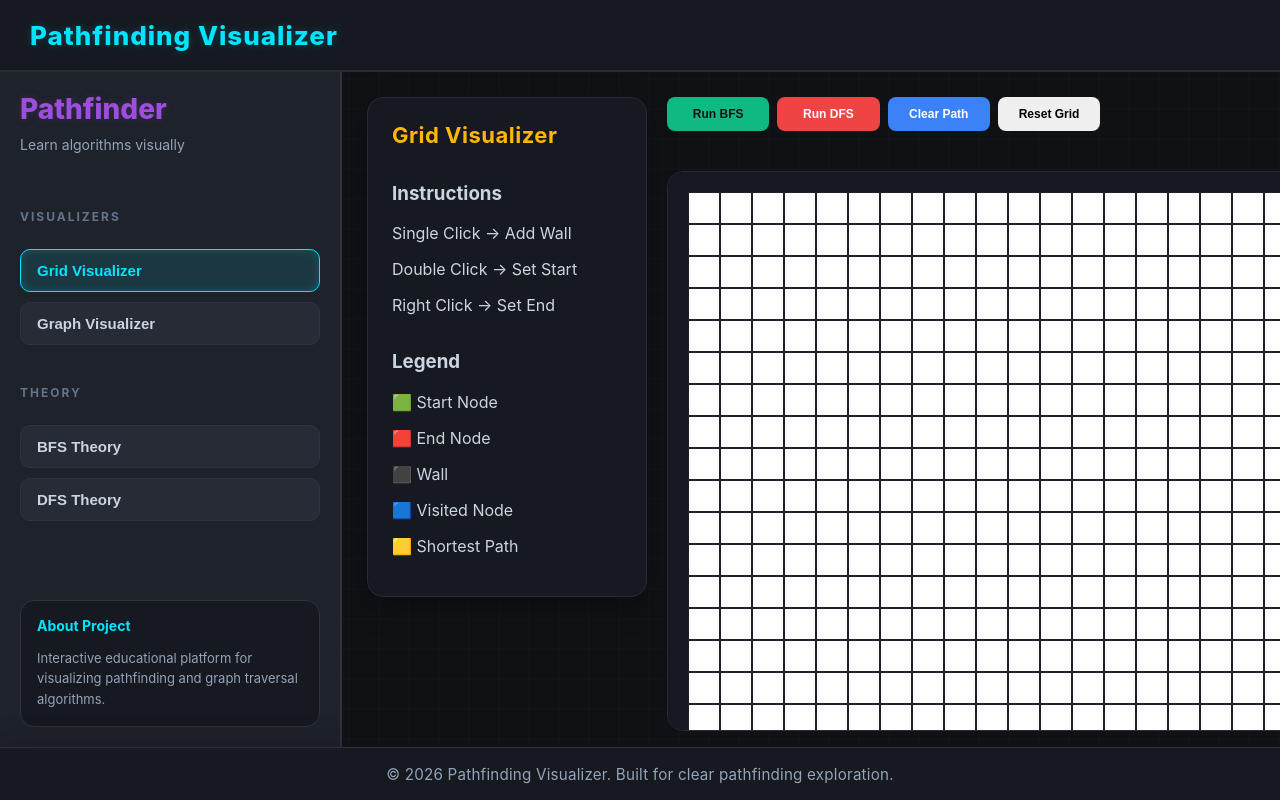
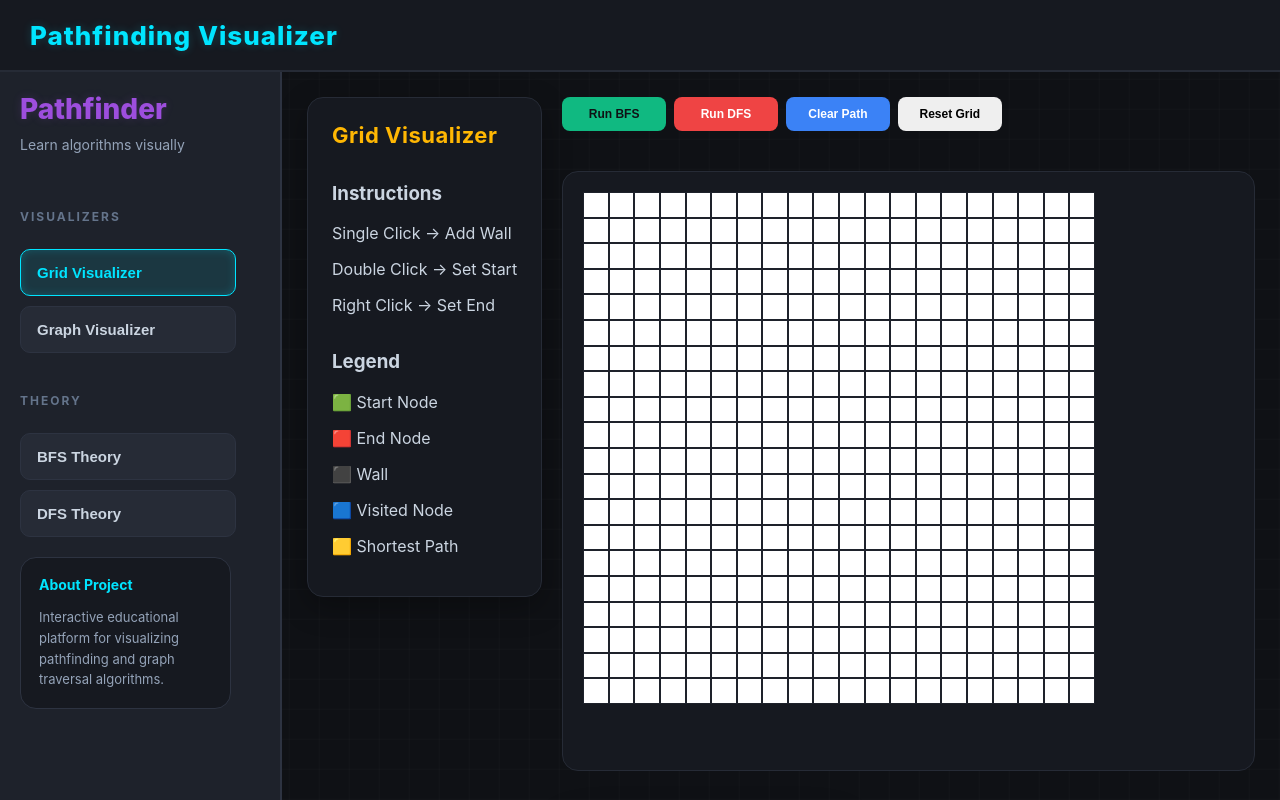
Before and after one commit to saisrinath-kotta/pathfinding-visualizer, a React (Create React App) app: page / in a window 1280 px wide. Shown: the top 800 px of the page. Built offline with nearby package versions, Linux system fonts and the light colour scheme.

Commit message:
Updation in Responsive UI

```diff
--- a/src/App.css
+++ b/src/App.css
@@ -32,10 +32,12 @@
   from {
     transform: rotate(0deg);
   }
+
   to {
     transform: rotate(360deg);
   }
 }
+
 .row {
   display: flex;
 }
--- a/src/components/Grid.js
+++ b/src/components/Grid.js
@@ -531,5 +531,6 @@ const [executionTime, setExecutionTime] =
 
     </div>
 
-);}
+  );
+}
 export default Grid;
--- a/src/layout.css
+++ b/src/layout.css
@@ -1,17 +1,19 @@
 /* ================= GLOBAL & THEME BASE ================= */
 body {
   margin: 0;
-  background-color: #0f1115; /* Deep Cyber Obsidian */
+  background-color: #0f1115;
+  /* Deep Cyber Obsidian */
   font-family: 'Inter', 'Segoe UI', Arial, sans-serif;
   color: #e2e8f0;
-  overflow: hidden;
+  overflow-x: hidden;
+  overflow-y: auto;
 }
 
 /* APP */
 .app {
   display: flex;
   flex-direction: column;
-  height: 100vh;
+  min-height: 100vh;
 }
 
 /* NAVBAR */
@@ -37,16 +39,25 @@ body {
 
 /* MAIN LAYOUT */
 .main-layout {
+
   display: flex;
+
   flex: 1;
-  min-height: 0;
+
+  width: 100%;
+
+  min-height: calc(100vh - 70px);
+
+  overflow: hidden;
 }
 
 /* ================= FUTURISTIC DARK SIDEBAR ================= */
 .sidebar {
-  width: 300px;
+  width: 280px;
+  flex-shrink: 0;
   padding: 20px;
-  background-color: #1e222b; /* Metallic Gunmetal */
+  background-color: #1e222b;
+  /* Metallic Gunmetal */
   border-right: 2px solid #2d3341;
   overflow-y: auto;
   display: flex;
@@ -83,11 +94,11 @@ body {
 
 /* SIDEBAR NAV BUTTONS */
 .sidebar-btn {
-  width: 100%;
-  padding: 12px;
+  width: 90%;
+  padding: 14px 18px;
   border: 1px solid #2d3341;
   border-radius: 10px;
-  margin-top: 10px;
+  margin: 10px auto 0 auto;
   background-color: #262b36;
   color: #cbd5e1;
   font-size: 15px;
@@ -116,11 +127,13 @@ body {
 
 /* ABOUT BOX */
 .sidebar-about {
-  margin-top: auto;
+  margin-top: 20px;
   background: #161920;
+  width: 88%;
   border: 1px solid #2d3341;
-  border-radius: 14px;
-  padding: 16px;
+  border-radius: 16px;
+  padding: 18px;
+  box-sizing: border-box;
 }
 
 .sidebar-about h3 {
@@ -138,7 +151,16 @@ body {
 
 /* ================= VISUALIZER MAIN STAGE W/ MOVING ANIMATION ================= */
 .visualizer-area {
+
   flex: 1;
+
+  min-width: 0;
+
+  width: 100%;
+
+  overflow: auto;
+
+  padding: 25px;
   padding: 25px;
   overflow: auto;
   position: relative;
@@ -151,33 +173,78 @@ body {
 }
 
 @keyframes backgroundScroll {
-  0% { background-position: 0 0; }
-  100% { background-position: 30px 30px; }
+  0% {
+    background-position: 0 0;
+  }
+
+  100% {
+    background-position: 30px 30px;
+  }
 }
 
 /* ALGORITHM TRAVERSAL COLORS WITH PULSE ANIMATIONS */
-.green  { background: #10b981 !important; box-shadow: 0 0 14px rgba(16, 185, 129, 0.5); animation: nodePulse 0.3s ease-out; }
-.red    { background: #ef4444 !important; box-shadow: 0 0 14px rgba(239, 68, 68, 0.5); animation: nodePulse 0.3s ease-out; }
-.black  { background: #475569 !important; border: 1px solid #64748b; }
-.blue   { background: #3b82f6 !important; box-shadow: 0 0 14px rgba(59, 130, 246, 0.6); animation: nodePulse 0.4s ease-out; }
-.yellow { background: #f59e0b !important; box-shadow: 0 0 18px rgba(245, 158, 11, 0.7); animation: nodePulse 0.3s ease-out; }
+.green {
+  background: #10b981 !important;
+  box-shadow: 0 0 14px rgba(16, 185, 129, 0.5);
+  animation: nodePulse 0.3s ease-out;
+}
+
+.red {
+  background: #ef4444 !important;
+  box-shadow: 0 0 14px rgba(239, 68, 68, 0.5);
+  animation: nodePulse 0.3s ease-out;
+}
+
+.black {
+  background: #475569 !important;
+  border: 1px solid #64748b;
+}
+
+.blue {
+  background: #3b82f6 !important;
+  box-shadow: 0 0 14px rgba(59, 130, 246, 0.6);
+  animation: nodePulse 0.4s ease-out;
+}
+
+.yellow {
+  background: #f59e0b !important;
+  box-shadow: 0 0 18px rgba(245, 158, 11, 0.7);
+  animation: nodePulse 0.3s ease-out;
+}
 
 @keyframes nodePulse {
-  0% { transform: scale(0.6); opacity: 0.8; }
-  50% { transform: scale(1.15); }
-  100% { transform: scale(1); opacity: 1; }
+  0% {
+    transform: scale(0.6);
+    opacity: 0.8;
+  }
+
+  50% {
+    transform: scale(1.15);
+  }
+
+  100% {
+    transform: scale(1);
+    opacity: 1;
+  }
 }
 
 /* ================= HORIZONTAL SIDE-BY-SIDE LAYOUTS ================= */
-.graph-layout, .grid-layout {
+.graph-layout,
+.grid-layout {
+
   display: flex;
-  flex-direction: row;
+
   gap: 20px;
-  height: 90%;
-  align-items: stretch;
+
+  width: 100%;
+
+  height: 100%;
+
+  align-items: flex-start;
 }
 
-.graph-controls, .grid-sidebar {
+.graph-controls,
+.grid-sidebar {
   display: flex;
   flex-direction: column;
   gap: 20px;
@@ -209,7 +276,8 @@ body {
 .graph-info-card h2,
 .grid-info-card h2 {
   margin: 0 0 15px 0;
-  color: #ffb703; /* Futuristic Amber Warning Gold */
+  color: #ffb703;
+  /* Futuristic Amber Warning Gold */
   font-size: 22px;
   letter-spacing: 0.5px;
   font-weight: 700;
@@ -217,8 +285,10 @@ body {
 
 .grid-info-card {
   color: #cbd5e1;
-  width: 280px; /* MODIFIED: Slighly slimmer side-panel card for grid info */
-  min-width: 280px;
+  width: 24%;
+  /* MODIFIED: Slighly slimmer side-panel card for grid info */
+  min-width: 250px;
+  max-width: 320px;
   display: flex;
   flex-direction: column;
 }
@@ -226,49 +296,72 @@ body {
 /* ================= GRID WORKSPACE BUTTONS ================= */
 .grid-buttons {
   display: flex;
-  gap: 8px; /* MODIFIED: Cleaner tighter spacing */
+  gap: 8px;
+  /* MODIFIED: Cleaner tighter spacing */
   margin-bottom: 20px;
 }
 
 /* Specific individual functional button coloring for Grid Visualizer */
 .grid-buttons button:nth-child(1) {
-  background-color: #10b981; /* GREEN for Find Path */
+  background-color: #10b981;
+  /* GREEN for Find Path */
   color: #0f1115;
 }
-.grid-buttons button:nth-child(1):hover { background-color: #059669; box-shadow: 0 0 12px rgba(16, 185, 129, 0.3); }
+
+.grid-buttons button:nth-child(1):hover {
+  background-color: #059669;
+  box-shadow: 0 0 12px rgba(16, 185, 129, 0.3);
+}
 
 .grid-buttons button:nth-child(2) {
-  background-color: #ef4444; /* RED for Clear Path */
+  background-color: #ef4444;
+  /* RED for Clear Path */
   color: #ffffff;
 }
-.grid-buttons button:nth-child(2):hover { background-color: #dc2626; box-shadow: 0 0 12px rgba(239, 68, 68, 0.3); }
+
+.grid-buttons button:nth-child(2):hover {
+  background-color: #dc2626;
+  box-shadow: 0 0 12px rgba(239, 68, 68, 0.3);
+}
 
 .grid-buttons button:nth-child(3) {
-  background-color: #3b82f6; /* BLUE for Reset Grid */
+  background-color: #3b82f6;
+  /* BLUE for Reset Grid */
   color: #ffffff;
 }
-.grid-buttons button:nth-child(3):hover { background-color: #2563eb; box-shadow: 0 0 12px rgba(59, 130, 246, 0.3); }
+
+.grid-buttons button:nth-child(3):hover {
+  background-color: #2563eb;
+  box-shadow: 0 0 12px rgba(59, 130, 246, 0.3);
+}
 
 /* Grid Button Global Base Rules */
 .grid-buttons button {
   flex: 1;
-  padding: 10px; /* MODIFIED: Decreased button padding size */
+  padding: 10px;
+  /* MODIFIED: Decreased button padding size */
   border: none;
   border-radius: 8px;
-  font-size: 12px; /* MODIFIED: Decreased font size for button text layout */
+  font-size: 12px;
+  /* MODIFIED: Decreased font size for button text layout */
   font-weight: 700;
   cursor: pointer;
-  max-width : 15%;
+  max-width: 15%;
   transition: all 0.2s ease;
 }
+
 .grid-buttons button:hover {
   transform: translateY(-2px);
 }
 
 /* ================= GRAPH INPUT CONTAINER & TEXTAREAS ================= */
 .graph-input-card {
-  width: 260px; /* MODIFIED: Decreased panel size from 320px to widen stage view */
-  min-width: 260px;
+
+  width: 24%;
+
+  min-width: 250px;
+
+  max-width: 320px;
 }
 
 .graph-input-card fieldset {
@@ -289,7 +382,8 @@ body {
 
 .graph-input-card textarea {
   width: 100%;
-  min-height: 120px; /* MODIFIED: Slightly optimized height footprint */
+  min-height: 120px;
+  /* MODIFIED: Slightly optimized height footprint */
   border: 1px solid #2d3341;
   border-radius: 10px;
   padding: 14px;
@@ -302,6 +396,7 @@ body {
   resize: vertical;
   transition: border-color 0.2s;
 }
+
 .graph-input-card textarea:focus {
   border-color: #00e5ff;
 }
@@ -318,6 +413,7 @@ body {
   box-sizing: border-box;
   transition: border-color 0.2s;
 }
+
 .graph-input-card input:focus {
   border-color: #00e5ff;
 }
@@ -341,22 +437,51 @@ body {
   font-weight: 700;
   transition: all 0.2s ease;
 }
-.graph-buttons button:hover { transform: translateY(-2px); }
+
+.graph-buttons button:hover {
+  transform: translateY(-2px);
+}
 
 /* Explicit unique colorful button bindings for Graph algorithm pipelines */
-.graph-buttons button:nth-child(1) { background-color: #ff70a6; color: #ffffff; } /* Neon Coral Pink */
-.graph-buttons button:nth-child(1):hover { background-color: #ff4787; box-shadow: 0 0 12px rgba(255, 112, 166, 0.3); }
+.graph-buttons button:nth-child(1) {
+  background-color: #ff70a6;
+  color: #ffffff;
+}
 
-.graph-buttons button:nth-child(2) { background-color: #a855f7; color: #ffffff; } /* High-Tech Purple */
-.graph-buttons button:nth-child(2):hover { background-color: #9333ea; box-shadow: 0 0 12px rgba(168, 85, 247, 0.3); }
+/* Neon Coral Pink */
+.graph-buttons button:nth-child(1):hover {
+  background-color: #ff4787;
+  box-shadow: 0 0 12px rgba(255, 112, 166, 0.3);
+}
 
-.graph-buttons button:nth-child(3) { background-color: #f59e0b; color: #0f1115; } /* Cyber Gold Orange */
-.graph-buttons button:nth-child(3):hover { background-color: #d97706; box-shadow: 0 0 12px rgba(245, 158, 11, 0.3); }
+.graph-buttons button:nth-child(2) {
+  background-color: #a855f7;
+  color: #ffffff;
+}
+
+/* High-Tech Purple */
+.graph-buttons button:nth-child(2):hover {
+  background-color: #9333ea;
+  box-shadow: 0 0 12px rgba(168, 85, 247, 0.3);
+}
+
+.graph-buttons button:nth-child(3) {
+  background-color: #f59e0b;
+  color: #0f1115;
+}
+
+/* Cyber Gold Orange */
+.graph-buttons button:nth-child(3):hover {
+  background-color: #d97706;
+  box-shadow: 0 0 12px rgba(245, 158, 11, 0.3);
+}
 
 /* ================= GRAPH & GRID WORKSPACE BACKDROP VISUALIZERS ================= */
 .graph-info-card {
-  width: 260px; /* MODIFIED: Decreased panel size from 320px to widen stage view */
-  min-width: 260px;
+  width: 24%;
+  /* MODIFIED: Decreased panel size from 320px to widen stage view */
+  min-width: 250px;
+  max-width: 320px;
   line-height: 1.7;
   color: #94a3b8;
   display: flex;
@@ -370,7 +495,13 @@ body {
   border-radius: 10px;
   border: 1px solid #2d3341;
 }
-.legend-box h3 { margin-top: 0; color: #38bdf8; font-size: 14px; margin-bottom: 10px; }
+
+.legend-box h3 {
+  margin-top: 0;
+  color: #38bdf8;
+  font-size: 14px;
+  margin-bottom: 10px;
+}
 
 .legend-item {
   display: flex;
@@ -380,7 +511,11 @@ body {
   margin-bottom: 8px;
   color: #cbd5e1;
 }
-.legend-item:last-child { margin-bottom: 0; }
+
+.legend-item:last-child {
+  margin-bottom: 0;
+}
+
 .legend-color {
   width: 16px;
   height: 16px;
@@ -408,9 +543,12 @@ body {
 /* THE CONTAINER STAGE COMPONENT MODULE */
 .graph-box,
 .grid-container {
- flex: 1;
+  flex: 1;
 
-  min-height: 560px;
+  min-height: 600px;
+  width: 100%;
+
+  height: 100%;
 
   background: #161920;
 
@@ -426,26 +564,34 @@ body {
 }
 
 .grid-container {
-  width: 100%; /* MODIFIED: Allowed complete responsive width stretching */
-  height: 100%; /* MODIFIED: Allowed complete full vertical space scaling */
-  max-height: calc(100vh - 160px); /* MODIFIED: Forces grid layout view to stretch max depth */
+  width: 100%;
+  /* MODIFIED: Allowed complete responsive width stretching */
+  height: 100%;
+  /* MODIFIED: Allowed complete full vertical space scaling */
+  max-height: calc(100vh - 160px);
+  /* MODIFIED: Forces grid layout view to stretch max depth */
   padding: 20px;
   overflow: auto;
   box-sizing: border-box;
 }
 
 /* ROW & CELL ARRANGEMENT */
-.row { display: flex; }
+.row {
+  display: flex;
+}
 
 .cell {
-  width: 32px; /* MODIFIED: Increased individual box width from 28px */
-  height: 32px; /* MODIFIED: Increased individual box height from 28px */
+  width: clamp(20px, 2vw, 32px);
+  height: clamp(20px, 2vw, 32px);
+  /* MODIFIED: Increased individual box height from 28px */
   border: 1px solid #1e222b;
-  background: #111318; /* Dark grid cell backing */
+  background: #111318;
+  /* Dark grid cell backing */
   transition: background-color 0.2s ease, transform 0.1s ease;
   cursor: pointer;
   box-sizing: border-box;
 }
+
 .cell:hover {
   transform: scale(1.12);
   border-color: #00e5ff;
@@ -461,13 +607,41 @@ body {
   border: 1px solid #262b36;
   box-shadow: 0 4px 15px rgba(0, 0, 0, 0.2);
 }
-.path-output h3 { margin-top: 0; color: #ffb703; font-size: 16px; margin-bottom: 8px; }
-.path-output p { font-size: 16px; color: #00e5ff; font-weight: bold; word-break: break-word; margin: 0; font-family: monospace; }
+
+.path-output h3 {
+  margin-top: 0;
+  color: #ffb703;
+  font-size: 16px;
+  margin-bottom: 8px;
+}
+
+.path-output p {
+  font-size: 16px;
+  color: #00e5ff;
+  font-weight: bold;
+  word-break: break-word;
+  margin: 0;
+  font-family: monospace;
+}
 
 /* STANDALONE INFORMATIONAL PAGES */
-.info-page { color: #94a3b8; line-height: 1.8; height: 100%; overflow-y: auto; }
-.info-page h1 { color: #00e5ff; margin-top: 0; }
-.info-page h2 { margin-top: 30px; color: #e2e8f0; }
+.info-page {
+  color: #94a3b8;
+  line-height: 1.8;
+  height: 100%;
+  overflow-y: auto;
+}
+
+.info-page h1 {
+  color: #00e5ff;
+  margin-top: 0;
+}
+
+.info-page h2 {
+  margin-top: 30px;
+  color: #e2e8f0;
+}
+
 .page-footer {
   height: 52px;
   display: flex;
@@ -528,3 +702,176 @@ body {
   color: #f8fafc;
   font-weight: 700;
 }
+
+
+/* Tablet */
+
+@media (max-width: 1200px) {
+
+  .sidebar {
+    width: 220px;
+  }
+
+  .grid-layout,
+  .graph-layout {
+    gap: 12px;
+  }
+
+}
+
+@media (max-width: 768px) {
+
+  .main-layout {
+
+    flex-direction: column;
+  }
+
+  .sidebar {
+
+    width: 100%;
+
+    padding: 12px;
+
+    border-right: none;
+  }
+
+  .graph-layout,
+  .grid-layout {
+
+    flex-direction: column;
+
+    height: auto;
+  }
+
+  .graph-input-card,
+  .graph-info-card,
+  .grid-info-card {
+
+    width: 100%;
+
+    min-width: unset;
+  }
+
+  .graph-box,
+  .grid-container {
+
+    width: 100%;
+
+    min-height: 400px;
+  }
+
+  .grid-buttons {
+
+    flex-wrap: wrap;
+  }
+
+  .grid-buttons button {
+
+    max-width: none;
+
+    flex: 1 1 100%;
+  }
+
+}
+
+@media (max-width: 1400px) {
+
+  .sidebar {
+
+    width: 240px;
+  }
+
+  .grid-info-card,
+  .graph-info-card,
+  .graph-input-card {
+
+    width: 220px;
+
+    min-width: 220px;
+  }
+
+}
+
+@media (max-width:1200px) {
+
+  .sidebar {
+
+    width: 220px;
+
+  }
+
+  .graph-layout,
+  .grid-layout {
+
+    flex-direction: column;
+
+  }
+
+  .graph-input-card,
+  .graph-info-card,
+  .grid-info-card {
+
+    width: 100%;
+
+    max-width: none;
+
+  }
+
+  .graph-box,
+  .grid-container {
+
+    width: 100%;
+
+    min-height: 500px;
+
+  }
+
+}
+
+@media(max-width:768px) {
+
+  .main-layout {
+
+    flex-direction: column;
+
+  }
+
+  .sidebar {
+
+    width: 100%;
+
+    height: auto;
+
+  }
+
+  .visualizer-area {
+
+    padding: 12px;
+
+  }
+
+}
+
+.graph-input-card,
+.graph-info-card,
+.grid-info-card {
+  width: 100%;
+  max-width: none;
+  min-width: 0;
+}
+
+.page-footer {
+  height: 52px;
+  margin-top: 20px;
+}
+
+
+@media (max-width: 768px) {
+  .sidebar-top {
+    display: none;
+  }
+
+  .sidebar {
+    justify-content: center;
+  }
+}
```
Also changed, not shown: src/App.js (indentation only). Lines whose indentation alone changed are shown as unchanged.
